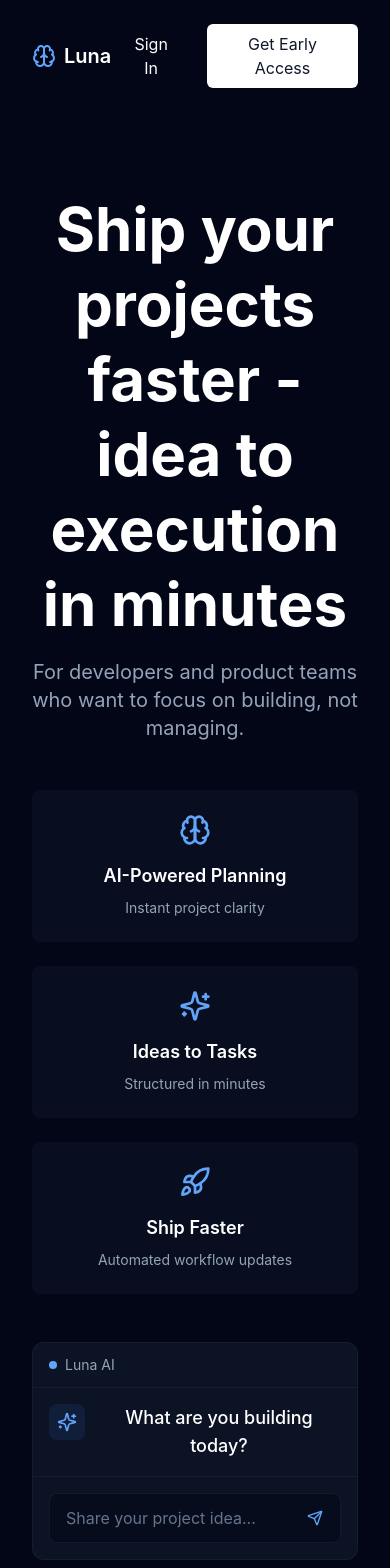
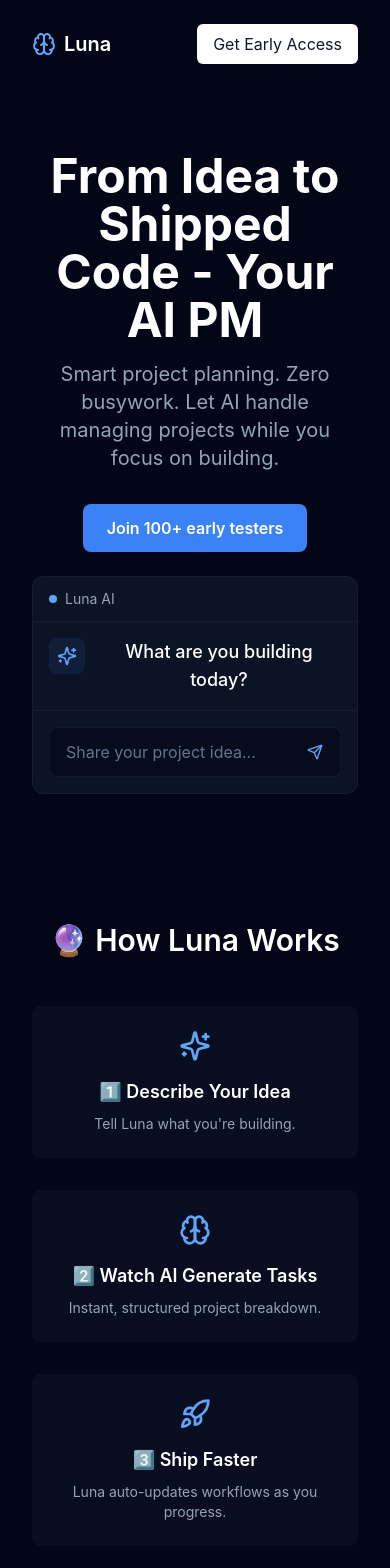
Before and after one commit to yem-a/luna, a React (Vite) app in the folder frontend/: page / in a window 390 px wide. Shown: the top 1568 px of the page. Built offline with nearby package versions, Linux system fonts and the light colour scheme.

Commit message:
Add landing page and Luna demo video

```diff
--- a/frontend/src/pages/LandingPage.jsx
+++ b/frontend/src/pages/LandingPage.jsx
@@ -1,28 +1,135 @@
 import React, { useState } from "react";
-import { Brain, Sparkles, Rocket, Send } from "lucide-react";
+import { Brain, Sparkles, Rocket, Send, PlayCircle, X } from "lucide-react";
 import { Dialog } from "@headlessui/react";
+import { motion } from "framer-motion";
+
+// NEW: Import video
+import lunaDemo from "../assets/Lunademo.mp4";
 
 const FeatureCard = ({ icon: Icon, title, description }) => (
-  <div className="p-6 rounded-lg bg-slate-900/50 flex flex-col items-center text-center">
+  <motion.div
+    className="p-6 rounded-lg bg-slate-900/50 flex flex-col items-center text-center"
+    whileHover={{ scale: 1.05 }}
+  >
     <Icon className="w-8 h-8 text-blue-400 mb-4" />
     <h3 className="text-white text-lg font-semibold mb-2">{title}</h3>
     <p className="text-slate-400 text-sm">{description}</p>
+  </motion.div>
+);
+
+const EmailModal = ({
+  isOpen,
+  setIsOpen,
+  handleSubmit,
+  email,
+  setEmail,
+  isSubmitted,
+}) => (
+  <Dialog
+    open={isOpen}
+    onClose={() => setIsOpen(false)}
+    className="relative z-50"
+  >
+    {/* Backdrop */}
+    <div className="fixed inset-0 bg-black/70" aria-hidden="true" />
+
+    {/* Modal position */}
+    <div className="fixed inset-0 flex items-center justify-center p-4">
+      <Dialog.Panel className="w-full max-w-md rounded-2xl bg-slate-900 p-6 border border-slate-800">
+        <div className="flex justify-between items-start mb-4">
+          <Dialog.Title className="text-xl font-semibold text-white">
+            {isSubmitted ? "Thank You! 🎉" : "Get Early Access"}
+          </Dialog.Title>
+          <button
+            onClick={() => setIsOpen(false)}
+            className="p-1 rounded-lg hover:bg-slate-800 transition-colors"
+          >
+            <X className="w-5 h-5 text-slate-400" />
+          </button>
+        </div>
+
+        {isSubmitted ? (
+          <div className="text-slate-400">
+            <p>We'll notify you when Luna launches!</p>
+          </div>
+        ) : (
+          <>
+            <Dialog.Description className="text-slate-400 mb-4">
+              Join our waitlist to be notified when we launch. Be among the
+              first to experience AI-powered project management.
+            </Dialog.Description>
+
+            <form onSubmit={handleSubmit} className="space-y-4">
+              <div>
+                <input
+                  type="email"
+                  value={email}
+                  onChange={(e) => setEmail(e.target.value)}
+                  placeholder="Enter your email"
+                  required
+                  className="w-full bg-slate-800 border border-slate-700 rounded-lg px-4 py-3 text-white placeholder-slate-500 focus:outline-none focus:border-blue-400/50 focus:ring-1 focus:ring-blue-400/50 transition-all"
+                />
+              </div>
+              <button
+                type="submit"
+                className="w-full px-4 py-3 bg-blue-500 text-white font-semibold rounded-lg hover:bg-blue-600 transition"
+              >
+                Join Waitlist
+              </button>
+            </form>
+          </>
+        )}
+      </Dialog.Panel>
+    </div>
+  </Dialog>
+);
+
+const VideoPlayer = () => {
+  const [isPlaying, setIsPlaying] = useState(false);
+  const handlePlayClick = () => {
+    setIsPlaying(true);
+  };
+  return (
+    <div className="bg-slate-900/50 rounded-lg aspect-video relative group cursor-pointer overflow-hidden">
+      {!isPlaying ? (
+        <>
+          <video className="w-full h-full object-cover absolute inset-0" muted>
+            <source src={lunaDemo} type="video/mp4" />
+          </video>
+          <div className="absolute inset-0 bg-gradient-to-t from-slate-900/20 to-transparent rounded-lg" />
+          <button
+            onClick={handlePlayClick}
+            className="absolute inset-0 flex items-center justify-center"
+          >
+            <PlayCircle className="w-16 h-16 text-blue-400 group-hover:scale-110 transition-transform" />
+          </button>
+        </>
+      ) : (
+        <video
+          className="w-full h-full object-cover rounded-lg"
+          autoPlay
+          controls
+          playsInline
+        >
+          <source src={lunaDemo} type="video/mp4" />
+          Your browser does not support the video tag.
+        </video>
+      )}
     </div>
   );
+};
 
 const LandingPage = () => {
-  const [isOpen, setIsOpen] = useState(false); // State for modal visibility
-  const [email, setEmail] = useState(""); // State for email input
-  const [isSubmitted, setIsSubmitted] = useState(false); // State for form submission status
+  const [isOpen, setIsOpen] = useState(false);
+  const [email, setEmail] = useState("");
+  const [isSubmitted, setIsSubmitted] = useState(false);
 
   const handleSubmit = async (e) => {
     e.preventDefault();
     try {
       const response = await fetch("https://formspree.io/f/xvgokalj", {
         method: "POST",
-        headers: {
-          "Content-Type": "application/json",
-        },
+        headers: { "Content-Type": "application/json" },
         body: JSON.stringify({ email }),
       });
       if (response.ok) {
@@ -36,26 +143,35 @@ const LandingPage = () => {
     }
   };
 
-  const features = [
+  const steps = [
+    {
+      icon: Sparkles,
+      title: "1️⃣ Describe Your Idea",
+      description: "Tell Luna what you're building.",
+    },
     {
       icon: Brain,
-      title: "AI-Powered Planning",
-      description: "Instant project clarity",
-    },
-    {
-      icon: Sparkles,
-      title: "Ideas to Tasks",
-      description: "Structured in minutes",
+      title: "2️⃣ Watch AI Generate Tasks",
+      description: "Instant, structured project breakdown.",
     },
     {
       icon: Rocket,
-      title: "Ship Faster",
-      description: "Automated workflow updates",
+      title: "3️⃣ Ship Faster",
+      description: "Luna auto-updates workflows as you progress.",
     },
   ];
 
   return (
     <div className="min-h-screen w-full bg-slate-950 text-white">
+      <EmailModal
+        isOpen={isOpen}
+        setIsOpen={setIsOpen}
+        handleSubmit={handleSubmit}
+        email={email}
+        setEmail={setEmail}
+        isSubmitted={isSubmitted}
+      />
+
       <div className="max-w-7xl mx-auto px-8">
         {/* Header */}
         <header className="flex justify-between items-center py-6">
@@ -63,48 +179,36 @@ const LandingPage = () => {
             <Brain className="w-6 h-6 text-blue-400" />
             <span className="text-white text-xl font-semibold">Luna</span>
           </div>
-          <div className="flex space-x-4">
-            <button className="px-4 py-2 text-white hover:text-blue-400 transition-colors">
-              Sign In
-            </button>
           <button
-              className="px-4 py-2 bg-white text-slate-900 rounded-md hover:bg-blue-50 transition-colors"
+            className="px-4 py-2 bg-white text-slate-900 rounded-md hover:bg-blue-50"
             onClick={() => setIsOpen(true)}
           >
             Get Early Access
           </button>
-          </div>
         </header>
 
         {/* Hero Section */}
-        <div className="text-center py-20">
-          <h1 className="text-6xl font-bold mb-4 leading-tight">
-            Ship your projects faster - idea to execution
-            <br />
-            in minutes
+        <div className="text-center py-16">
+          <h1 className="text-5xl font-bold mb-4">
+            From Idea to Shipped Code - Your AI PM
           </h1>
-          <p className="text-slate-400 text-xl mb-12">
-            For developers and product teams who want to focus on building, not
-            managing.
+          <p className="text-slate-400 text-xl mb-8">
+            Smart project planning. Zero busywork. Let AI handle managing
+            projects while you focus on building.
           </p>
-
-          <div className="grid grid-cols-1 md:grid-cols-3 gap-6 mb-12">
-            {features.map((feature) => (
-              <FeatureCard key={feature.title} {...feature} />
-            ))}
-          </div>
-
-          {/* Chat Box */}
-          <div className="max-w-2xl mx-auto bg-slate-900/80 rounded-xl overflow-hidden border border-slate-800/50">
-            {/* Chat Header */}
+          <button
+            className="px-6 py-3 bg-blue-500 text-white font-semibold rounded-lg hover:bg-blue-600 transition"
+            onClick={() => setIsOpen(true)}
+          >
+            Join 100+ early testers
+          </button>
+          {/* AI Chat Section */}
+          <div className="max-w-2xl mx-auto bg-slate-900/80 rounded-xl overflow-hidden border border-slate-800/50 mt-6">
             <div className="px-4 py-3 flex items-center gap-2 border-b border-slate-800/50">
               <div className="w-2 h-2 bg-blue-400 rounded-full"></div>
               <span className="text-slate-400 text-sm">Luna AI</span>
             </div>
-
-            {/* Chat Message */}
-            <div className="p-4">
-              <div className="flex items-start gap-3">
+            <div className="p-4 flex items-start gap-3">
               <div className="p-2 bg-blue-500/10 rounded-lg">
                 <Sparkles className="w-5 h-5 text-blue-400" />
               </div>
@@ -112,9 +216,6 @@ const LandingPage = () => {
                 What are you building today?
               </h3>
             </div>
-            </div>
-
-            {/* Input Section */}
             <div className="p-4 border-t border-slate-800/50">
               <div className="relative">
                 <input
@@ -129,48 +230,44 @@ const LandingPage = () => {
             </div>
           </div>
         </div>
+
+        {/* How It Works - Consolidated Section */}
+        <div className="py-16 text-center">
+          <h2 className="text-3xl font-semibold mb-12">🔮 How Luna Works</h2>
+          <div className="grid grid-cols-1 md:grid-cols-2 gap-12">
+            {/* Left Side: Steps */}
+            <div className="space-y-8">
+              {steps.map((step, index) => (
+                <FeatureCard key={step.title} {...step} />
+              ))}
             </div>
 
-      {/* Formspree Modal */}
-      <Dialog
-        open={isOpen}
-        onClose={() => setIsOpen(false)}
-        className="fixed inset-0 flex items-center justify-center bg-black bg-opacity-50"
-      >
-        <Dialog.Panel className="bg-white p-6 rounded-lg shadow-lg w-96">
-          <Dialog.Title className="text-lg font-bold text-slate-900">
-            Join the Waitlist
-          </Dialog.Title>
-          <p className="text-slate-600">
-            Enter your email to get notified when we launch.
+            {/* Right Side: Video Demo */}
+            <div className="mt-24">
+              <VideoPlayer />
+            </div>
+          </div>
+        </div>
+
+        {/* Why Luna */}
+        <div className="py-16 text-center">
+          <h2 className="text-3xl font-semibold mb-6">💡 Why Luna?</h2>
+          <p className="text-slate-400 text-lg">
+            Built by founders who hates manual PM tools.
           </p>
+          <p className="text-slate-400 text-lg">
+            Eliminates wasted time planning and tracking.
+          </p>
+          <p className="text-slate-400 text-lg">
+            Perfect for indie hackers, dev teams, and product builders.
+          </p>
+        </div>
 
-          {/* Formspree Form */}
-          <form onSubmit={handleSubmit} className="mt-4">
-            <input
-              type="email"
-              value={email}
-              onChange={(e) => setEmail(e.target.value)}
-              placeholder="Your email"
-              className="w-full px-4 py-2 border rounded-lg focus:outline-none focus:ring-2 focus:ring-blue-400"
-              required
-            />
-            <button
-              type="submit"
-              className="mt-4 w-full px-4 py-2 text-white bg-blue-500 rounded hover:bg-blue-600 transition-colors"
-            >
-              {isSubmitted ? "Thank you!" : "Submit"}
-            </button>
-          </form>
-
-          <button
-            className="mt-4 w-full px-4 py-2 text-white bg-red-500 rounded hover:bg-red-600"
-            onClick={() => setIsOpen(false)}
-          >
-            Close
-          </button>
-        </Dialog.Panel>
-      </Dialog>
+        {/* Privacy & Terms */}
+        <div className="py-16 text-center text-slate-400 text-sm">
+          <p>Privacy Policy | Terms of Service</p>
+        </div>
+      </div>
     </div>
   );
 };
```
Also changed, not shown: 1 other file (tests, documents, lock files or other folders). Lines whose indentation alone changed are shown as unchanged.
